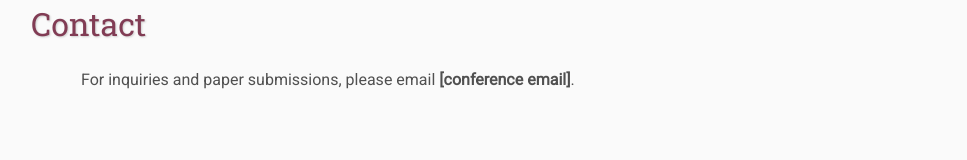
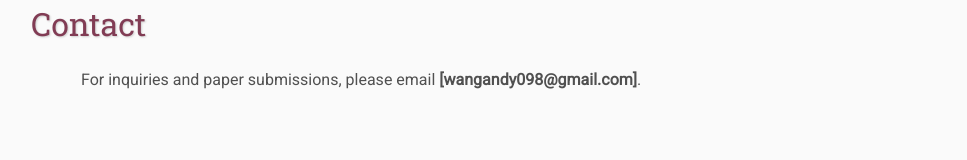
Before and after one commit to IWBC-2025/iwbc, a plain HTML site: page cfp/index.html in a window 1280 px wide. Shown: the part 1313-1473 px from the top of the page, without its empty margins (109-1076 px from the left). Drawn offline with Linux system fonts and the light colour scheme; files that its build step writes are made by us from their sources.

Commit message:
Update index.html

```diff
--- a/cfp/index.html
+++ b/cfp/index.html
@@ -56,7 +56,7 @@
         <a href="https://www.acm.org/publications/proceedings-template" target="_blank">ACM Proceedings Template</a>.</p>
 
         <h2>Contact</h2>
-        <p>For inquiries and paper submissions, please email <strong>[conference email]</strong>.</p>
+        <p>For inquiries and paper submissions, please email <strong>[wangandy098@gmail.com]</strong>.</p>
     </div>
 
     <footer>
```
